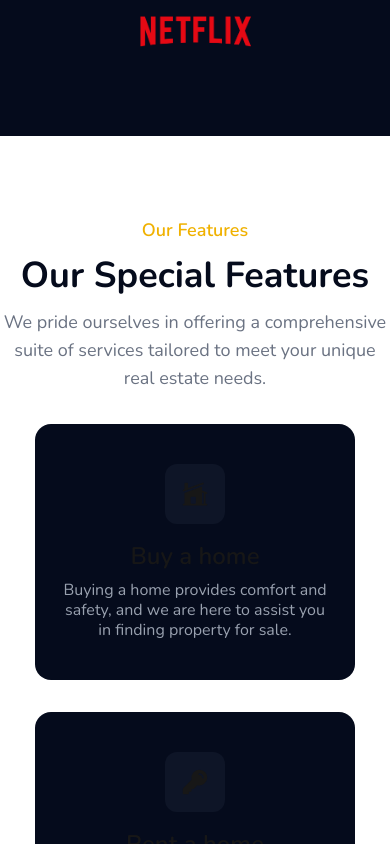
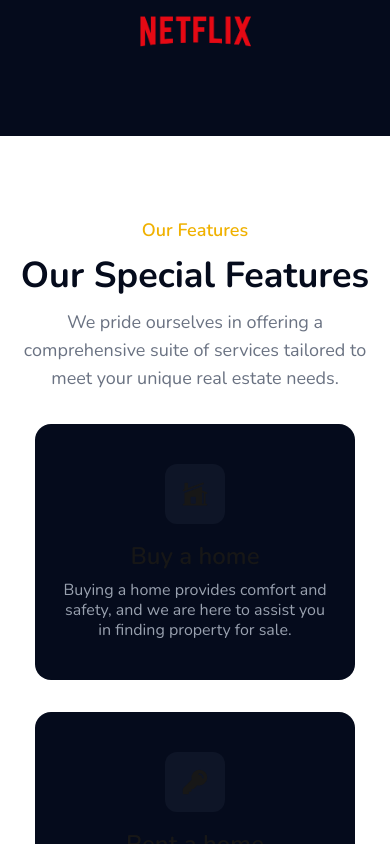
Before and after one commit to trustonyekwere/rs, a Next.js app: page / in a window 390 px wide. Shown: the part 1520-2364 px from the top of the page. Built offline with nearby package versions, Linux system fonts and the light colour scheme.

Commit message:
fixed text weight

```diff
--- a/app/components/sections/Features.tsx
+++ b/app/components/sections/Features.tsx
@@ -20,8 +20,8 @@ const features = [
 
 const Features = () => {
     return (
-        <div className="bg-white flex justify-center items-center py-10" id="features">
-            <div className="max-w-6xl bg-white justify-center text-center items-center m-0 py-10">
+        <div className="bg-white flex justify-center items-center py-10 mx-auto max-w-6xl px-4 md:px-0" id="features">
+            <div className="mx-auto max-w-6xl bg-white justify-center text-center items-center m-0 py-10">
                 <h3 className="text-yellow-500 font-semibold text-lg">Our Features</h3>
                 <h1 className="text-[#050B1C] font-bold text-4xl md:text-5xl py-3">Our Special Features</h1>
                 <p className="text-gray-500 text-lg">We pride ourselves in offering a comprehensive suite of services tailored to meet your unique real estate needs.</p>
```
